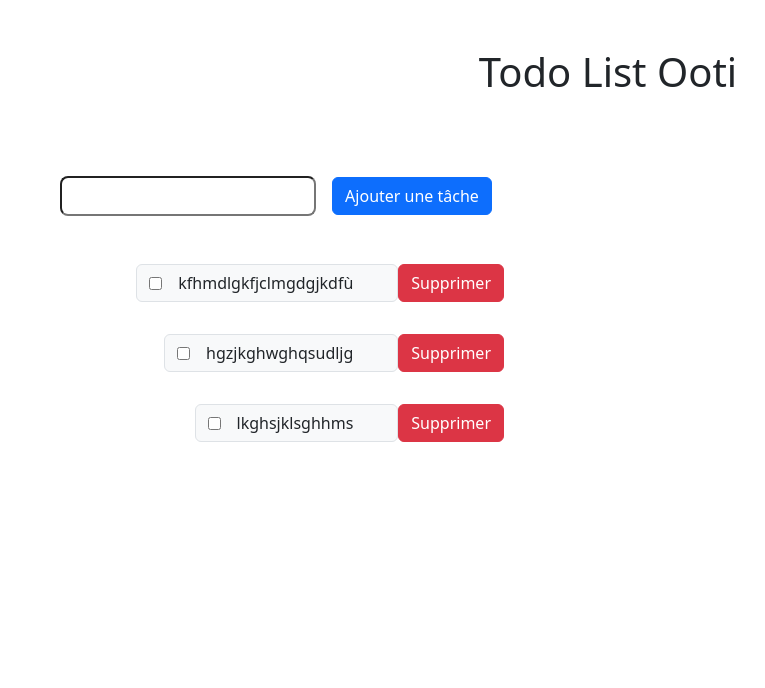
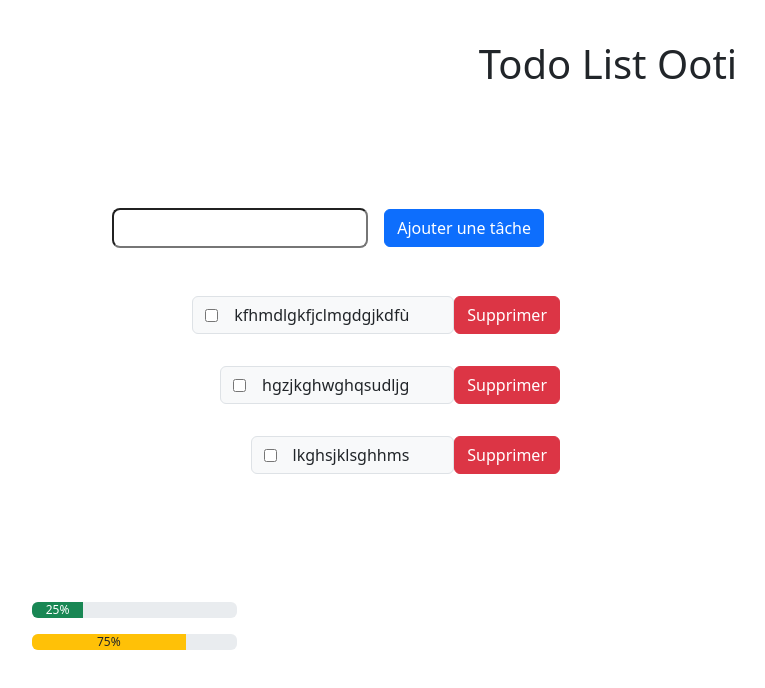
Before and after one commit to florentMagat/To-Do-List-V2, a React (Create React App) app in the folder ooti/: page / in a window 1280 px wide. Shown: the top 688 px of the page, without its empty margins (32-797 px from the left). Built offline with nearby package versions, Linux system fonts and the light colour scheme.

Commit message:
add tasks

```diff
--- /dev/null
+++ b/ooti/src/App.css
@@ -0,0 +1,11 @@
+.title{
+    display: flex;
+    justify-content: center;
+    margin-top: 5vh;
+}
+
+.main{
+    display: flex;
+    flex-direction: column;
+    margin: 2rem;
+}
--- a/ooti/src/App.js
+++ b/ooti/src/App.js
@@ -1,13 +1,18 @@
 import '../node_modules/bootstrap/dist/css/bootstrap.min.css';
+import "./App.css";
 
 import Form from './Components/Todolist/Form';
+import Todochart from './Components/Todochart';
 
 function App() {
   return (
-    <div>
-      <h1 className="text-center mt-5">Todo List Ooti</h1>
-      <Form />
-    </div>
+    <>
+      <h1 className='title'>Todo List Ooti</h1>
+      <div className="main">
+        <Form />
+        <Todochart />
+      </div>
+    </>
   );
 }
 
--- /dev/null
+++ b/ooti/src/Components/Todochart.css
@@ -0,0 +1,7 @@
+.main{
+    display: flex;
+    flex-flow: column wrap;
+    width: 40%;
+    margin-top: 10vh;
+    gap: 1rem;
+}
--- a/ooti/src/Components/Todochart.js
+++ b/ooti/src/Components/Todochart.js
@@ -0,0 +1,14 @@
+import "./Todochart.css";
+
+export default function Todochart() {
+  return (
+    <div className="main">
+        <div class="progress" role="progressbar" aria-label="Success example" aria-valuenow="25" aria-valuemin="0" aria-valuemax="100">
+            <div class="progress-bar bg-success" style={{width: "25%"}}>25%</div>
+        </div>
+        <div class="progress" role="progressbar" aria-label="Warning example" aria-valuenow="75" aria-valuemin="0" aria-valuemax="100">
+            <div class="progress-bar bg-warning text-dark" style={{width: "75%"}}>75%</div>
+        </div>
+    </div>
+  )
+}
--- a/ooti/src/Components/Todolist/Form.css
+++ b/ooti/src/Components/Todolist/Form.css
@@ -1,23 +1,24 @@
-.main{
+.todolist{
     display: flex;
-    width: 50%;
-    margin-top: 10vh;
+    flex-flow: column nowrap;
+    margin-top: 5vh;
 }
 
-.main-form{
+.todolist-form{
     display: flex;
+    flex-flow: row;
     margin-bottom: 2rem;
     align-items: center;
-    justify-content: center;
+    justify-content: flex-end;
     height: 5vh;
 }
 
-.main-form-text{
+.todolist-form-text{
     height: 100%;
     border-radius: 0.5rem;
     width: 20vw;
 }
 
-.main-form-button{
+.todolist-form-button{
     margin-left: 1rem;
 }
--- a/ooti/src/Components/Todolist/Form.js
+++ b/ooti/src/Components/Todolist/Form.js
@@ -12,6 +12,8 @@ export default function Form() {
         {txt: "lkghsjklsghhms", id: uuidv4()},
     ])
 
+    const [stateInput, setStateInput] = useState();
+
     const deleteTask = id => {
         const filteredState = dataArr.filter(item => {
             return item.id !== id;
@@ -19,13 +21,35 @@ export default function Form() {
         setDataArr(filteredState)
     }
 
+    const addTodo = e =>{
+        e.preventDefault();
+        const newArr = [...dataArr];
+        const newTodo = {};
+        newTodo.txt = stateInput;
+        newTodo.id = uuidv4();
+
+        newArr.push(newTodo);
+        setDataArr(newArr);
+        setStateInput('');
+    }
+
+    const linkedInput = e => {
+        setStateInput(e);
+    }
+
     return (
-        <div className='main row align-items-center'>
-            <form className='main-form'>
+        <div className='todolist'>
+            <form onSubmit={e => addTodo(e)} className='todolist-form'>
                 <label htmlFor='todo'>
                 </label>
-                <input className="main-form-text" type="text" id="todo" />
-                <button className="main-form-button btn btn-primary">Ajouter une tâche</button>
+                <input
+                    className="todolist-form-text"
+                    onInput={e => linkedInput(e.target.value)}
+                    value={stateInput}
+                    type="text"
+                    id="todo"
+                />
+                <button className="todolist-form-button btn btn-primary">Ajouter une tâche</button>
             </form>
             <ul>
                 {dataArr.map(item => {
@@ -41,5 +65,4 @@ export default function Form() {
             </ul>
         </div>
     )
-
 }
--- a/ooti/src/Components/Todolist/List.css
+++ b/ooti/src/Components/Todolist/List.css
@@ -1,6 +1,8 @@
 .tasks{
     display: flex;
+    flex-flow: column wrap;
     justify-content: flex-end;
+    max-width: 40vw;
     padding-right: 2rem;
 }
 
@@ -19,4 +21,5 @@
 
 .task-description{
     padding-right: 2rem;
+    max-width: 40vw;
 }
```
Also changed, not shown: ooti/src/Components/Todolist/List.js (+1 -7 lines).
